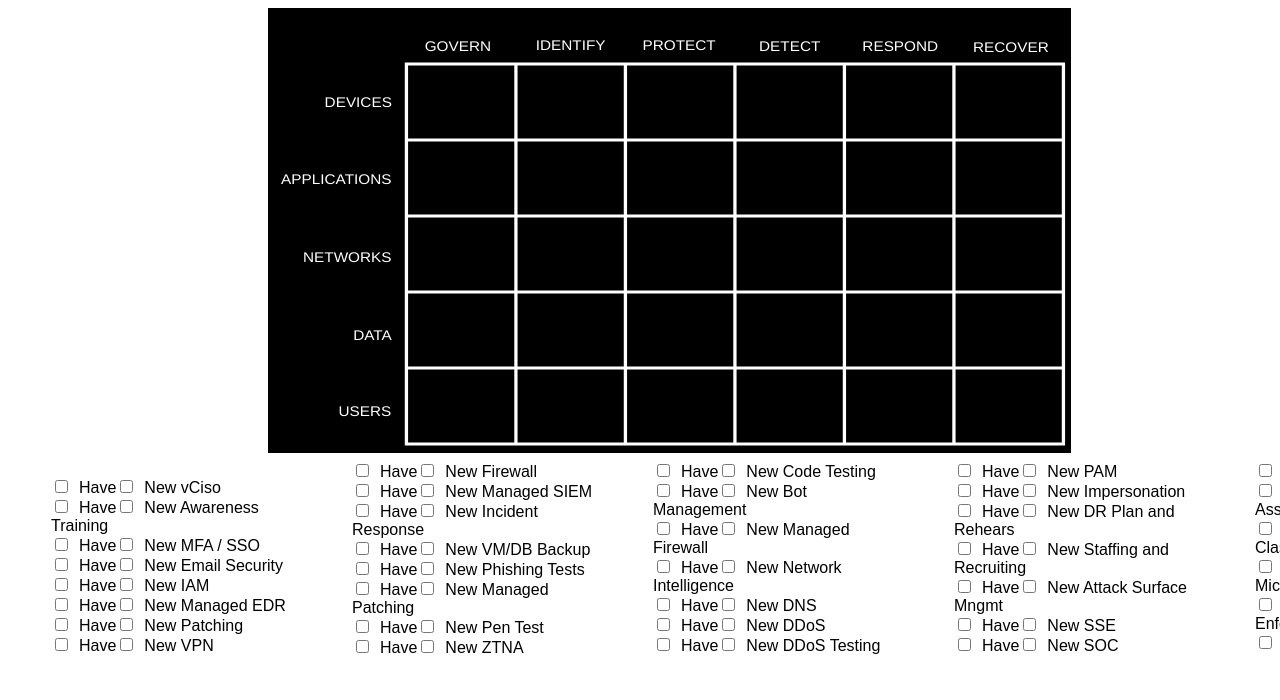
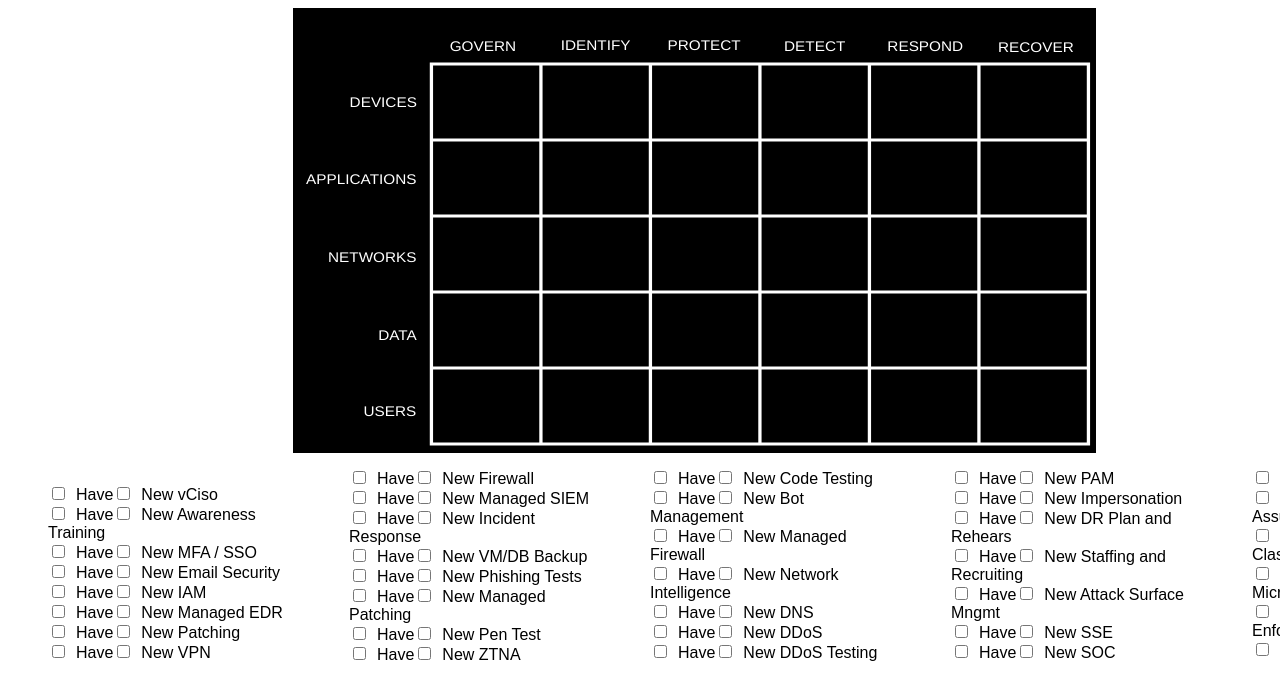
Before and after one commit to inscora/Interactive-Cyber-Defense-Matrix, a plain HTML site: page index.html in a window 1280 px wide. Shown: the top 700 px of the page. Drawn offline with Linux system fonts and the light colour scheme.

Commit message:
some more visuals

```diff
--- a/styles.css
+++ b/styles.css
@@ -1,6 +1,6 @@
 .grid {
   display: grid;
-  grid-template-columns: 250px 1fr;
+  grid-template-columns: 275px 1fr;
   gap: 10px;
 }
 
@@ -15,7 +15,7 @@ section{
 width:1489px;
 height:205px;
 column-count:5;
-transform:translatex(3px) translatey(453px);
+transform:translatex(0px) translatey(460px);
 }
 
 g.hide-solution {
```
